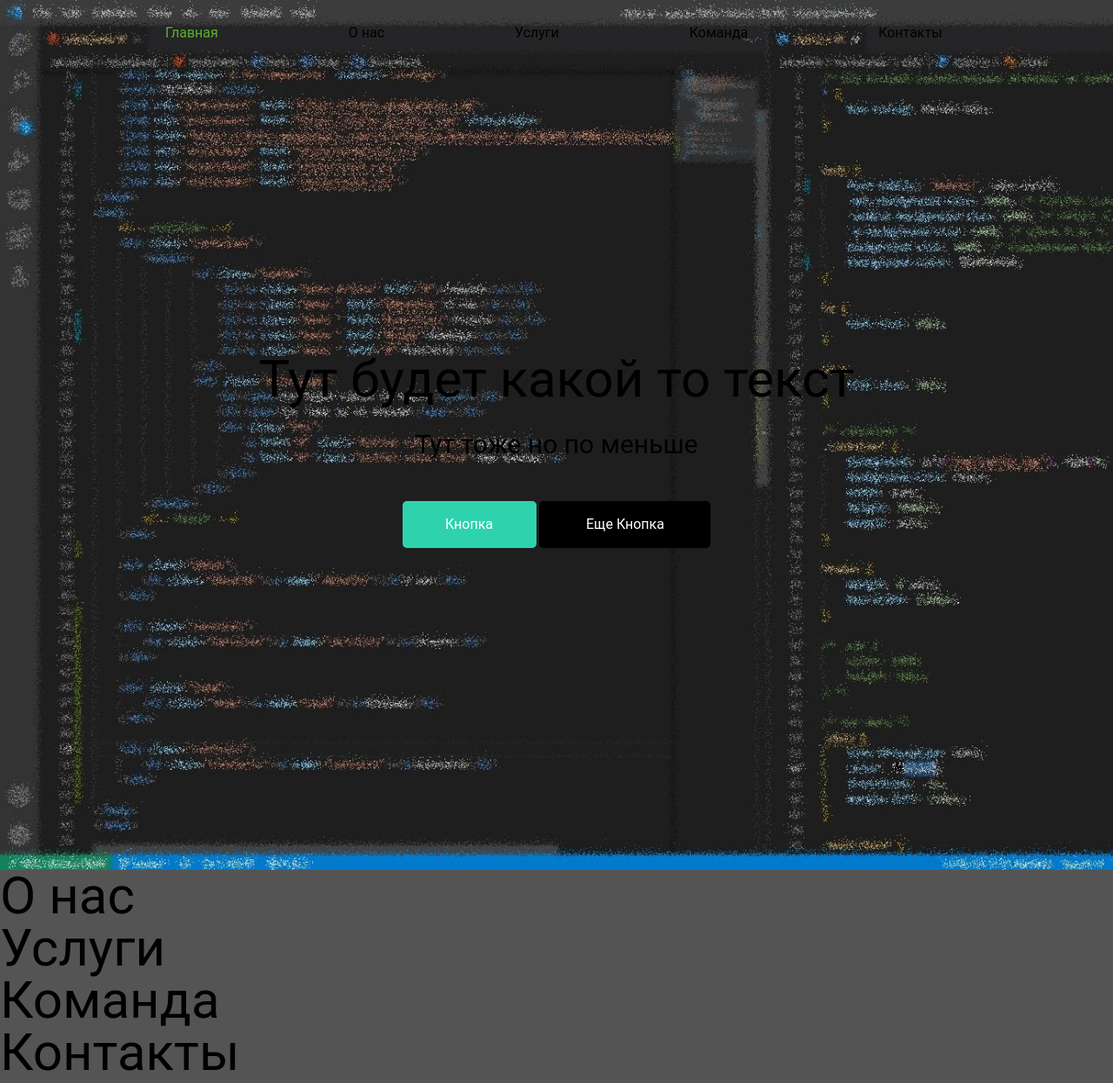
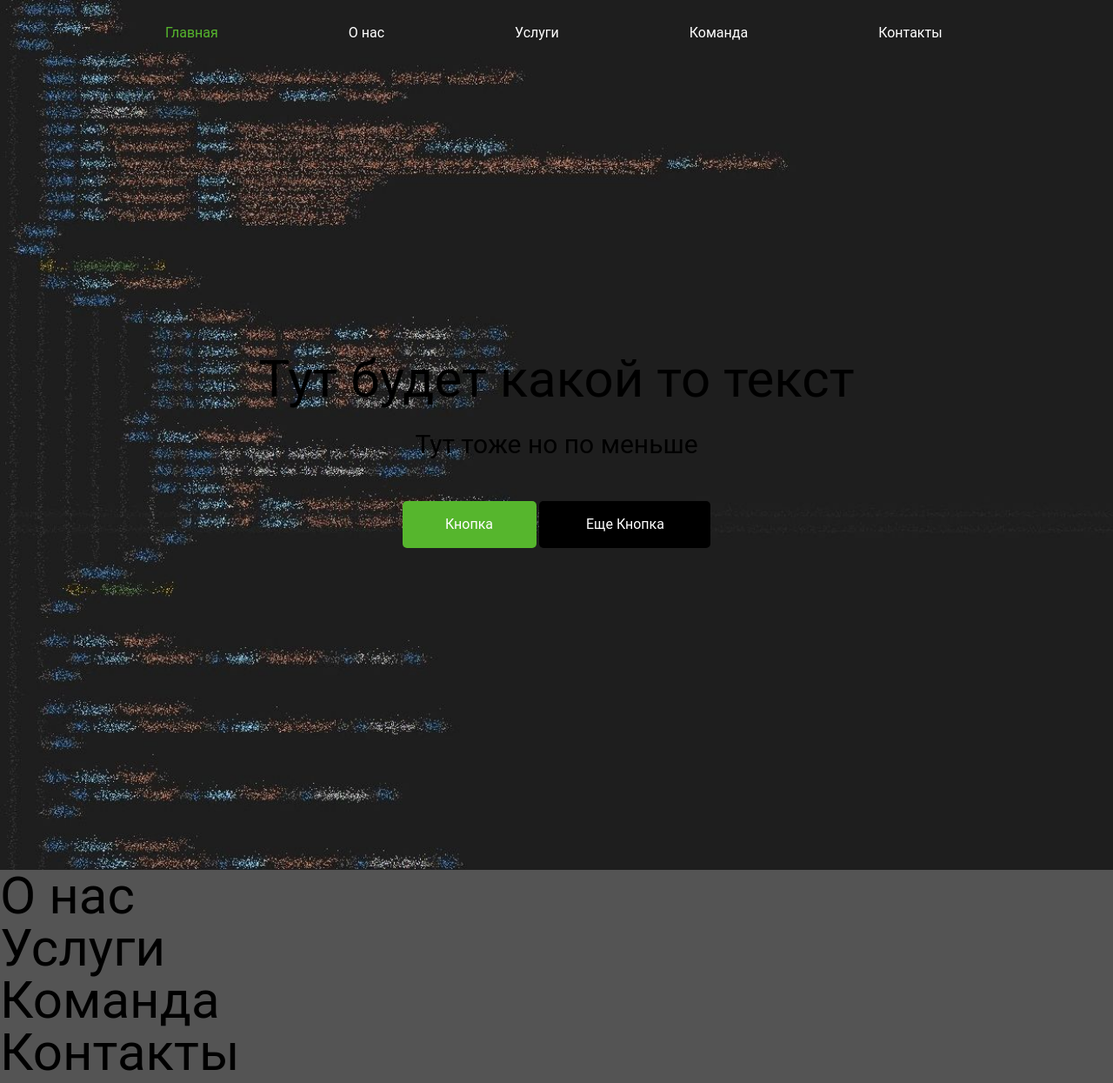
Before and after one commit to zecodein/zecodein.kz, a PHP site: page / in a window 1280 px wide. Shown: the whole page at 87% size. Run offline with PHP 8.4, Linux system fonts and the light colour scheme.

Commit message:
tried w pics

```diff
--- a/style/style.css
+++ b/style/style.css
@@ -23,7 +23,7 @@ h3 {
 
 /* container */
 .container {
-    background: url("img/vscode0.jpg"), rgba(0, 0, 0, 5) no-repeat center top / cover;
+    background: url("img/vscode1.jpg"), rgba(0, 0, 0, 5) no-repeat center top / cover;
     background-size: cover;
     width: auto;
     height: 1000px;
@@ -43,7 +43,7 @@ header {
 /* nav menu */
 .menu {
 	text-decoration: none;
-	color: black;
+	color: white;
 	transition: .1s;
 	margin-left: 150px;
 }
@@ -86,7 +86,7 @@ header {
 }
 
 .color-btn1 {
-    background-color: #2ed3ae;
+    background-color: #56b62d;
     width: 154px;
     transition: .1s;
 }
```
Also changed, not shown: style/img/vscode0.jpg, style/img/vscode1.jpg (added).
